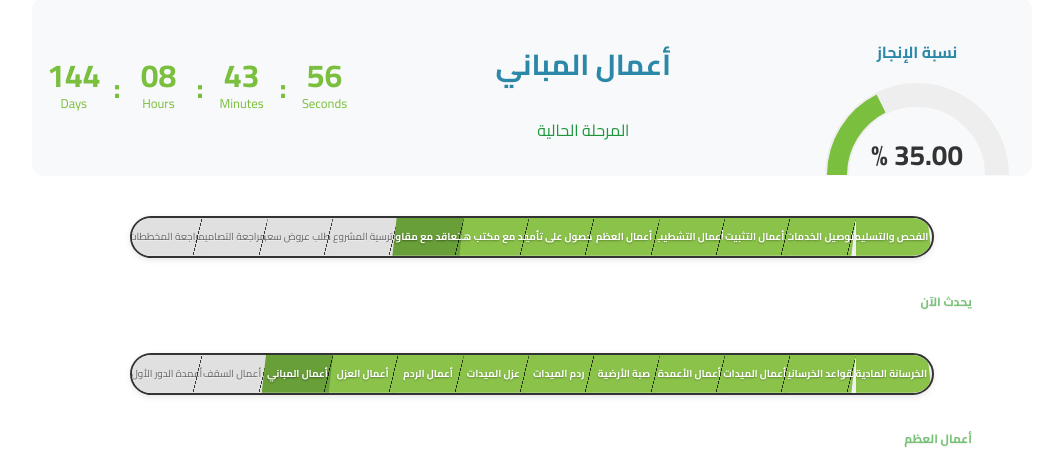
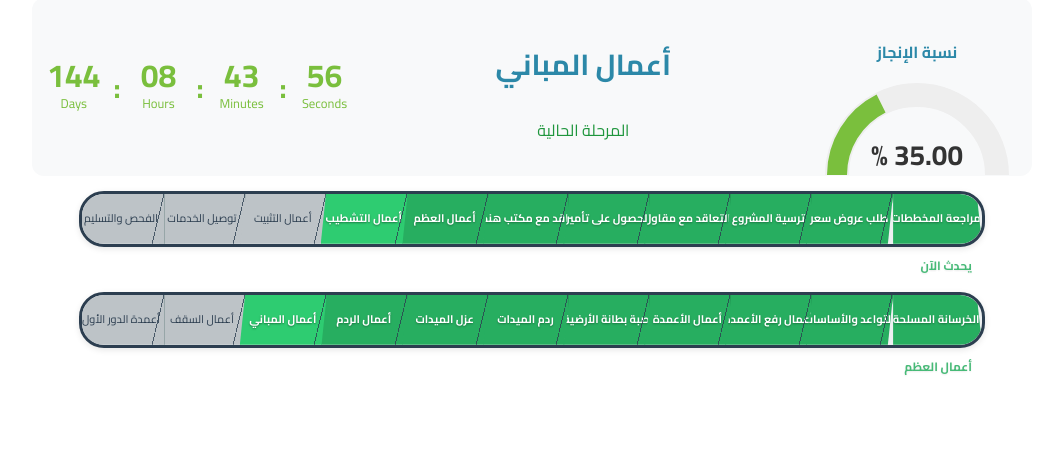
Before and after one commit to abdalwely/mosq, a website: page index.html in a window 1280 px wide. Shown: the part 783-1248 px from the top of the page, without its empty margins (108-1171 px from the left). After the commit the page ends 1176 px from the top, so only its background shows below. Drawn offline with Linux system fonts and the light colour scheme.

Commit message:
إصلاح الشريطين ليطابقا الصورة

```diff
--- a/index.html
+++ b/index.html
@@ -89,32 +89,30 @@
 
     <!-- Timeline Strip 1 -->
     <div class="timeline-bar">
-      <div class="timeline-step done first">الفحص والتسليم</div>
-      <div class="timeline-step done">توصيل الخدمات</div>
-      <div class="timeline-step done">أعمال التثبيت</div>
-      <div class="timeline-step done">أعمال التشطيب</div>
-      <div class="timeline-step done">أعمال العظم</div>
+      <div class="timeline-step done first">مراجعة المخططات</div>
+      <div class="timeline-step done">طلب عروض سعر</div>
+      <div class="timeline-step done">ترسية المشروع</div>
+      <div class="timeline-step done">التعاقد مع مقاول</div>
       <div class="timeline-step done">الحصول على تأمين</div>
       <div class="timeline-step done">التعاقد مع مكتب هندسي</div>
-      <div class="timeline-step current">التعاقد مع مقاول</div>
-      <div class="timeline-step upcoming">ترسية المشروع</div>
-      <div class="timeline-step upcoming">طلب عروض سعر</div>
-      <div class="timeline-step upcoming">مراجعة التصاميم</div>
-      <div class="timeline-step upcoming">مراجعة المخططات</div>
+      <div class="timeline-step done">أعمال العظم</div>
+      <div class="timeline-step current">أعمال التشطيب</div>
+      <div class="timeline-step upcoming">أعمال التثبيت</div>
+      <div class="timeline-step upcoming">توصيل الخدمات</div>
+      <div class="timeline-step upcoming">الفحص والتسليم</div>
     </div>
     <div class="strip-caption">يحدث الآن</div>
 
     <!-- Timeline Strip 2 -->
     <div class="timeline-bar">
-      <div class="timeline-step done first">الخرسانة المادية</div>
-      <div class="timeline-step done">القواعد الخرسانية</div>
-      <div class="timeline-step done">أعمال الميدات</div>
+      <div class="timeline-step done first">الخرسانة المسلحة</div>
+      <div class="timeline-step done">التواعد والأساسات</div>
+      <div class="timeline-step done">أعمال رفع الأعمدة</div>
       <div class="timeline-step done">أعمال الأعمدة</div>
-      <div class="timeline-step done">صبة الأرضية</div>
+      <div class="timeline-step done">صبة بطانة الأرضية</div>
       <div class="timeline-step done">ردم الميدات</div>
       <div class="timeline-step done">عزل الميدات</div>
       <div class="timeline-step done">أعمال الردم</div>
-      <div class="timeline-step done">أعمال العزل</div>
       <div class="timeline-step current">أعمال المباني</div>
       <div class="timeline-step upcoming">أعمال السقف</div>
       <div class="timeline-step upcoming">أعمدة الدور الأول</div>
--- a/style.css
+++ b/style.css
@@ -230,13 +230,13 @@ body {
   align-items: stretch;
   overflow: hidden;
   border-radius: 25px;
-  height: 45px;
-  width: 95%;
+  height: 50px;
+  width: 90%;
   margin: 15px auto;
   direction: rtl;
-  border: 2px solid #333;
+  border: 3px solid #2c3e50;
   box-shadow: 0 2px 6px rgba(0,0,0,0.1);
-  background: #f0f0f0;
+  background: #ecf0f1;
   position: relative;
 }
 
@@ -244,14 +244,14 @@ body {
 /* العناصر */
 .timeline-step {
   flex: 1;
-  font-size: 10px;
+  font-size: 11px;
   font-weight: 600;
-  color: #fff;
+  color: #2c3e50;
   text-align: center;
   height: 100%;
   line-height: 1.2;
   position: relative;
-  background: #e5e5e5;
+  background: #bdc3c7;
   clip-path: polygon(6% 0, 100% 0, 94% 100%, 0 100%);
   transition: all 0.3s ease;
   z-index: 1;
@@ -267,6 +267,7 @@ body {
   min-width: 0;
   word-wrap: break-word;
   hyphens: auto;
+  border-right: 1px solid #95a5a6;
 }
 
 
@@ -275,13 +276,13 @@ body {
   position: absolute;
   top: 0;
   right: 0; /* ✅ اجعلها جهة اليمين */
-  width: 9px;
+  width: 12px;
   height: 100%;
   background: linear-gradient(
     to bottom right,            /* ✅ يميل لليمين */
     transparent 48%,
-    rgba(0, 0, 0, 0.75) 48%,
-    rgba(0, 0, 0, 0.75) 52%,
+    rgba(44, 62, 80, 0.8) 48%,
+    rgba(44, 62, 80, 0.8) 52%,
     transparent 52%
   );
   z-index: 2;
@@ -299,6 +300,7 @@ body {
   border-bottom-right-radius: 22px;
   margin-left: 0;
   padding-right: 10px;
+  border-right: none;
 }
 .timeline-step:last-child {
   clip-path: polygon(6% 0, 100% 0, 100% 100%, 0 100%);
@@ -309,29 +311,31 @@ body {
 
 /* الحالات */
 .timeline-step.done {
-  background: #8bc34a;
+  background: #27ae60;
   color: #fff;
   font-weight: 600;
   text-shadow: 0 1px 2px rgba(0,0,0,0.3);
+  border-right: 1px solid #229954;
 }
 
 .timeline-step.current {
-  background: #689f38;
+  background: #2ecc71;
   font-weight: bold;
   color: #fff;
   position: relative;
   transition: all 0.3s ease;
   z-index: 2;
   text-shadow: 0 1px 2px rgba(0,0,0,0.4);
+  border-right: 1px solid #27ae60;
 }
 
 .timeline-step.current:hover {
   background: repeating-linear-gradient(
     45deg,
-    #689f38,
-    #689f38 4px,
-    #7cb342 4px,
-    #7cb342 8px
+    #2ecc71,
+    #2ecc71 4px,
+    #58d68d 4px,
+    #58d68d 8px
   );
   animation: wave-motion 1s ease-in-out infinite;
 }
@@ -342,10 +346,11 @@ body {
 }
 
 .timeline-step.upcoming {
-  background: #e0e0e0;
-  color: #666;
+  background: #bdc3c7;
+  color: #2c3e50;
   font-weight: 500;
-  text-shadow: 0 1px 1px rgba(255,255,255,0.5);
+  text-shadow: none;
+  border-right: 1px solid #95a5a6;
 }
 
 /* إزالة الفواصل الداخلية لتجنب المشاكل */
@@ -359,10 +364,10 @@ body {
 .timeline-step.done:hover {
   background: repeating-linear-gradient(
     45deg,
-    #8bc34a,
-    #8bc34a 4px,
-    #9ccc65 4px,
-    #9ccc65 8px
+    #27ae60,
+    #27ae60 4px,
+    #58d68d 4px,
+    #58d68d 8px
   );
   animation: wave-flow 0.8s ease-in-out infinite;
 }
@@ -375,10 +380,10 @@ body {
 .timeline-step.upcoming:hover {
   background: repeating-linear-gradient(
     45deg,
-    #e0e0e0,
-    #e0e0e0 4px,
-    #eeeeee 4px,
-    #eeeeee 8px
+    #bdc3c7,
+    #bdc3c7 4px,
+    #d5dbdb 4px,
+    #d5dbdb 8px
   );
   animation: wave-flow 0.8s ease-in-out infinite;
 }
@@ -387,7 +392,7 @@ body {
 .strip-caption {
   text-align: right;
   font-size: 12px;
-  color: #5fb85f;
+  color: #27ae60;
   font-weight: 600;
   margin-top: -8px;
   margin-right: 6%;
@@ -425,12 +430,12 @@ body {
     flex-wrap: nowrap;
     -webkit-overflow-scrolling: touch;
     width: 98%;
-    height: 42px;
+    height: 45px;
   }
   .timeline-step {
     flex: 0 0 auto;
     min-width: 75px;
-    font-size: 7px;
+    font-size: 9px;
     padding: 2px 3px;
     margin-left: -5px;
     line-height: 0.9;
@@ -444,12 +449,12 @@ body {
 
 @media (max-width: 480px) {
   .timeline-bar {
-    height: 40px;
+    height: 42px;
     width: 100%;
   }
   .timeline-step {
     min-width: 65px;
-    font-size: 6px;
+    font-size: 8px;
     padding: 1px 2px;
   }
   .images img {
@@ -463,29 +468,3 @@ body {
   color: #2c88a8; /* لون أزرق سماوي */
   margin-bottom: 8px;
 }
-/* ✅ تصغير حجم الشريط بالكامل */
-.timeline-bar {
-  height: 38px; /* كان 50px */
-}
-
-/* ✅ تصغير المربعات داخل الشريط */
-.timeline-step {
-  font-size: 10px;     /* تقليل حجم النص */
-  height: 38px;         /* نفس ارتفاع الشريط */
-  line-height: 1.5;     /* تصغير التباعد الرأسي */
-  padding: 4px 5px;     /* تضييق الحشو الداخلي */
-}
-
-/* ✅ ��حسين المظهر في الشاشات الصغيرة */
-@media (max-width: 768px) {
-  .timeline-step {
-    min-width: 100px;
-    font-size: 10px;
-    height: 50px;
-  }
-}
-/* تقليص العرض ��لكلي للشريطين إلى 90% من الصفحة وجعلها في المنتصف */
-.timeline-bar {
-  width: 80%;             /* ✅ العرض الجديد */
-  margin: 40px auto;      /* ✅ توسيط الشريط */
-}
```
